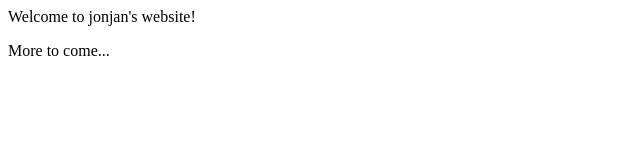
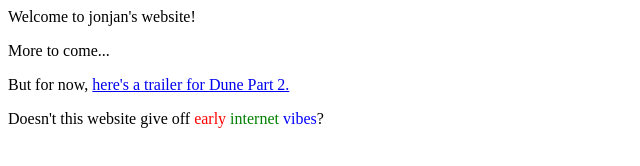
Before and after one commit to jonjan/jonjan.github.io, a plain HTML site: page docs/index.html in a window 1280 px wide. Shown: the whole page, without its empty margins (0-640 px from the left). Drawn offline with Linux system fonts and the light colour scheme.

Commit message:
Update index.html

```diff
--- a/docs/index.html
+++ b/docs/index.html
@@ -5,5 +5,7 @@
   <body>
     <header>Welcome to jonjan's website!</header>
     <p>More to come...</p>
+    <p>But for now, <a href="https://www.youtube.com/watch?v=U2Qp5pL3ovA&ab_channel=WarnerBros.Pictures">here's a trailer for Dune Part 2.</a></p>
+    <p>Doesn't this website give off <font color="red">early</font> <font color="green">internet</font> <font color="blue">vibes</font>?</p>
   </body>
 </html>
```
